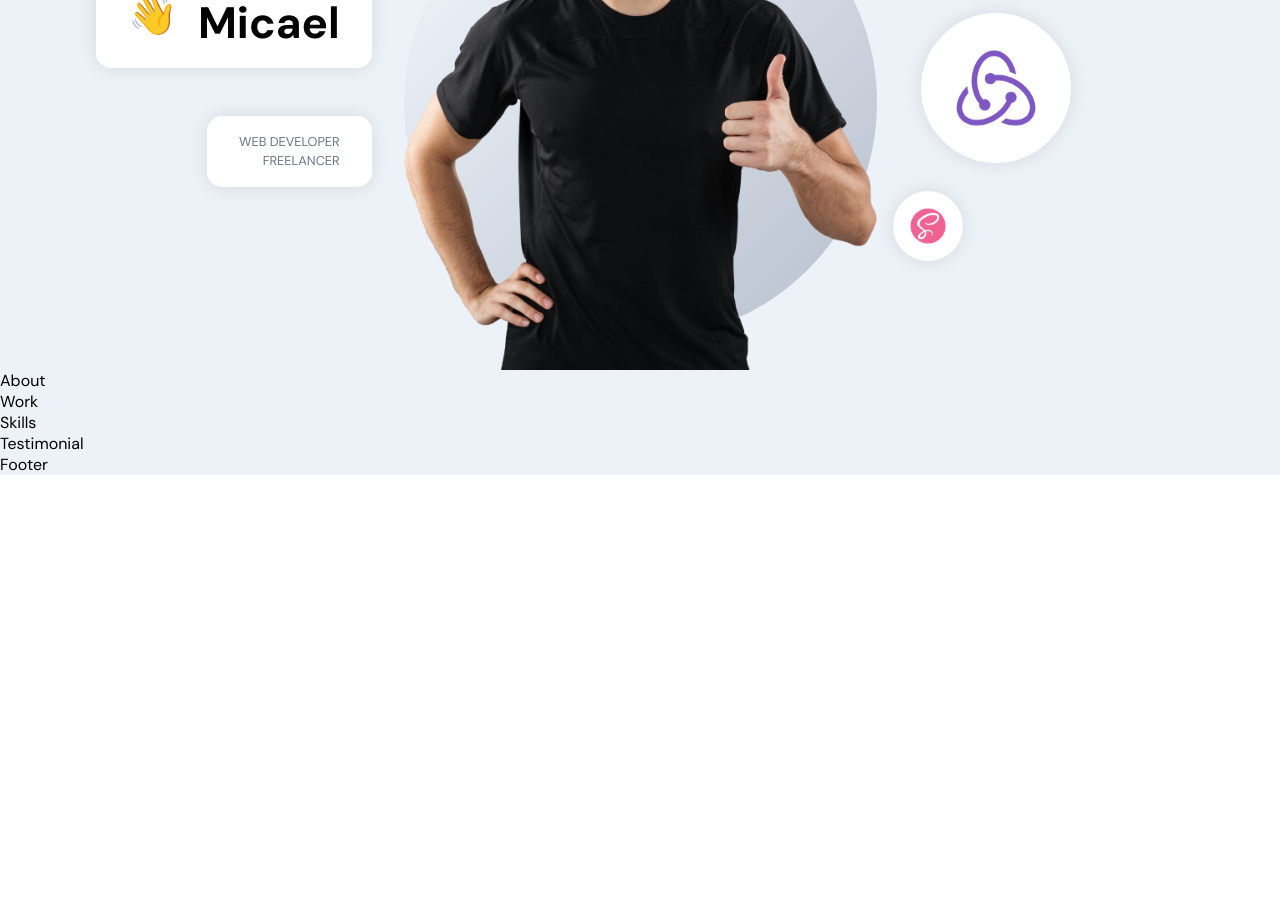
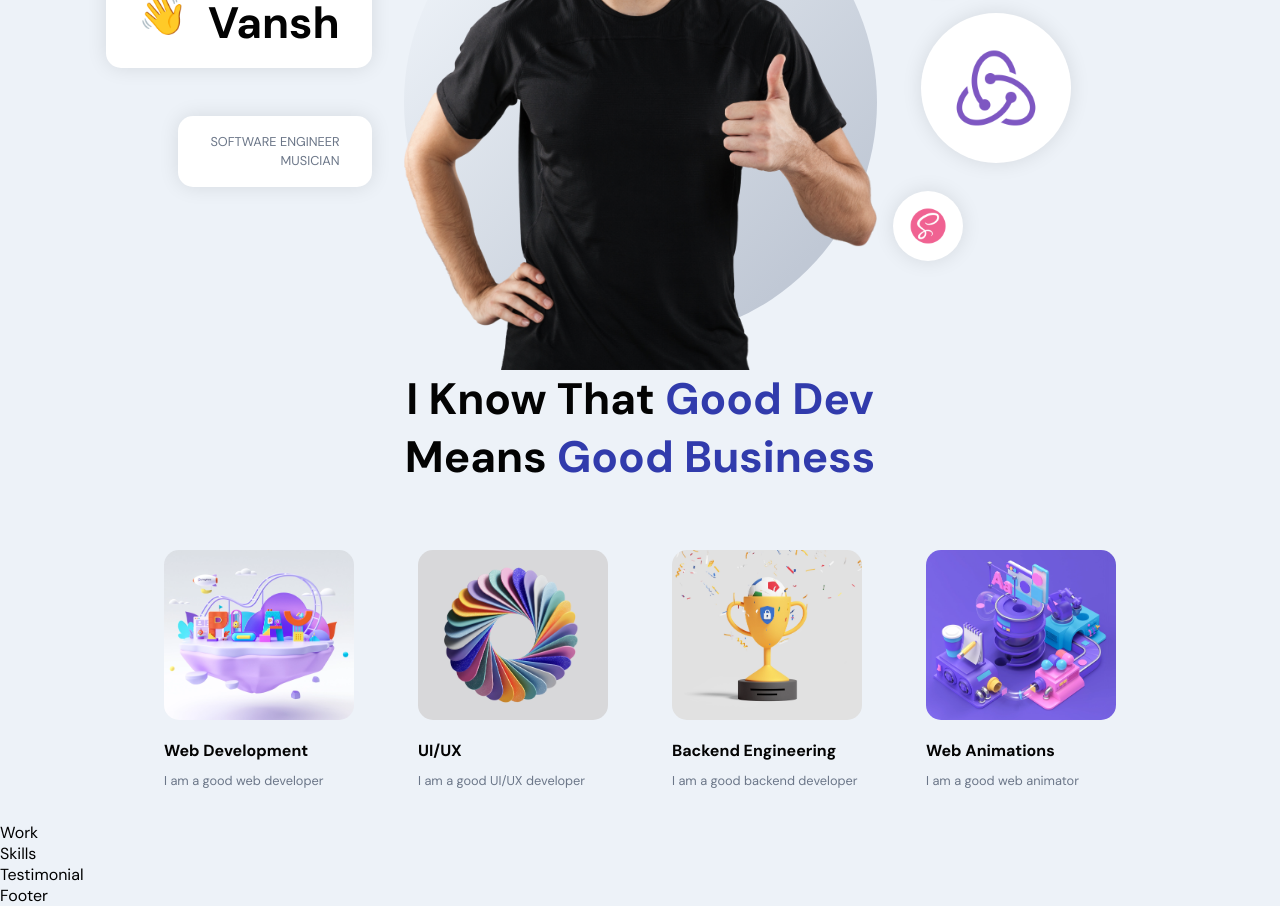
Before and after one commit to magovansh9/Portfolio, a React (Create React App) app in the folder frontend_react/: page / in a window 1280 px wide. Shown: the part 320-1226 px from the top of the page. Before the commit the page ends 800 px from the top, so only its background shows below. Built offline with nearby package versions, Linux system fonts and the light colour scheme.

Commit message:
Finished About Section

```diff
--- a/frontend_react/src/container/About/About.jsx
+++ b/frontend_react/src/container/About/About.jsx
@@ -1,8 +1,60 @@
-import React from "react";
+import React, { useState, useEffect } from "react";
+import { motion } from "framer-motion";
+import "./About.scss";
+import { images } from "../../constants";
 
-import "./About.scss";
+const abouts = [
+  {
+    title: "Web Development",
+    description: "I am a good web developer",
+    imgUrl: images.about01,
+  },
+  {
+    title: "UI/UX",
+    description: "I am a good UI/UX developer",
+    imgUrl: images.about02,
+  },
+  {
+    title: "Backend Engineering",
+    description: "I am a good backend developer",
+    imgUrl: images.about03,
+  },
+  {
+    title: "Web Animations",
+    description: "I am a good web animator",
+    imgUrl: images.about04,
+  },
+];
+
 const About = () => {
-  return <div>About</div>;
+  return (
+    <>
+      <h2 className='head-text'>
+        I Know That <span>Good Dev</span>
+        <br /> means <span>Good Business</span>
+      </h2>
+
+      <div className='app__profiles'>
+        {abouts.map((about, index) => (
+          <motion.div
+            whileInView={{ opacity: 1 }}
+            whileHover={{ scale: 1.1 }}
+            transition={{ duration: 0.5, type: "tween" }}
+            className='app__profile-item'
+            key={about.title + index}
+          >
+            <img src={about.imgUrl} alt={about.title} />
+            <h2 className='bold-text' style={{ marginTop: 20 }}>
+              {about.title}
+            </h2>
+            <p className='p-text' style={{ marginTop: 10 }}>
+              {about.description}
+            </p>
+          </motion.div>
+        ))}
+      </div>
+    </>
+  );
 };
 
 export default About;
--- a/frontend_react/src/container/About/About.scss
+++ b/frontend_react/src/container/About/About.scss
@@ -0,0 +1,38 @@
+.app__about {
+  flex: 1;
+  width: 100%;
+  flex-direction: column;
+}
+
+.app__profiles {
+  display: flex;
+  justify-content: center;
+  align-items: flex-start;
+  flex-wrap: wrap;
+  margin-top: 2rem;
+}
+
+.app__profile-item {
+  width: 190px;
+  display: flex;
+  justify-content: flex-start;
+  align-items: flex-start;
+  flex-direction: column;
+  margin: 2rem;
+
+  img {
+    width: 100%;
+    height: 170px;
+    border-radius: 15px;
+    object-fit: cover;
+  }
+
+  @media screen and (min-width: 2000px) {
+    width: 370px;
+    margin: 2rem 4rem;
+
+    img {
+      height: 320px;
+    }
+  }
+}
--- a/frontend_react/src/container/Header/Header.jsx
+++ b/frontend_react/src/container/Header/Header.jsx
@@ -27,13 +27,13 @@
           <span>👋</span>
           <div style={{ marginLeft: 20 }}>
             <p className='p-text'>Hello, I am</p>
-            <h1 className='head-text'>Micael</h1>
+            <h1 className='head-text'>Vansh</h1>
           </div>
         </div>
 
         <div className='tag-cmp app__flex'>
-          <p className='p-text'>Web Developer</p>
-          <p className='p-text'>Freelancer</p>
+          <p className='p-text'>Software Engineer</p>
+          <p className='p-text'>Musician</p>
         </div>
       </div>
     </motion.div>
```
